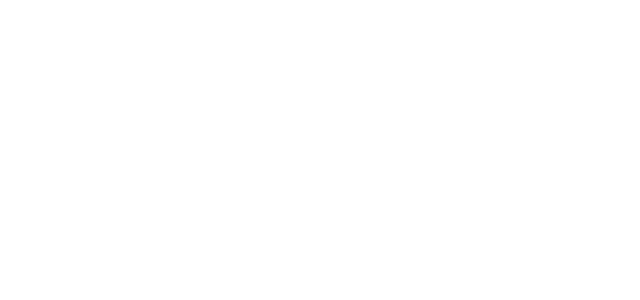
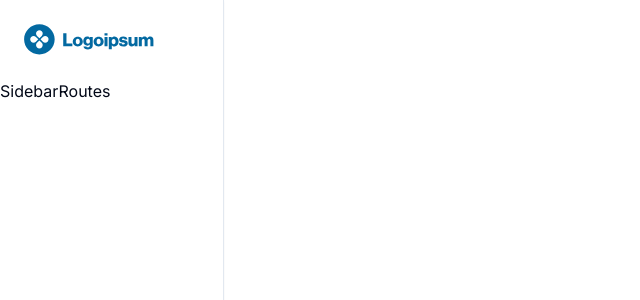
Before and after one commit to a7medhassanmohi/Learning-Platform, a Next.js app: page / in a window 1280 px wide. Shown: the top 300 px of the page, without its empty margins (0-640 px from the left). Built offline with nearby package versions, Linux system fonts and the light colour scheme.

Commit message:
add layoutDashboard

```diff
--- /dev/null
+++ b/app/(dashboard)/_components/Logo.tsx
@@ -0,0 +1,17 @@
+import Image from 'next/image'
+import React from 'react'
+
+type Props = {}
+
+const Logo = (props: Props) => {
+  return (
+    <Image
+      height={130}
+      width={130}
+      alt="logo"
+      src="/logo.svg"
+    />
+  )
+}
+
+export default Logo
--- /dev/null
+++ b/app/(dashboard)/_components/Sidebar.tsx
@@ -0,0 +1,20 @@
+import React from 'react'
+import Logo from './Logo'
+import SidebarRoutes from './SidebarRoutes'
+
+type Props = {}
+
+const Sidebar = (props: Props) => {
+  return (
+    <div className="h-full border-r flex flex-col overflow-y-auto bg-white shadow-sm">
+    <div className="p-6">
+      <Logo />
+    </div>
+    <div className="flex flex-col w-full">
+      <SidebarRoutes />
+    </div>
+  </div>
+  )
+}
+
+export default Sidebar
--- /dev/null
+++ b/app/(dashboard)/_components/SidebarRoutes.tsx
@@ -0,0 +1,11 @@
+import React from 'react'
+
+type Props = {}
+
+const SidebarRoutes = (props: Props) => {
+  return (
+    <div>SidebarRoutes</div>
+  )
+}
+
+export default SidebarRoutes
--- /dev/null
+++ b/app/(dashboard)/layout.tsx
@@ -0,0 +1,21 @@
+import React, { ReactNode } from 'react'
+import Sidebar from './_components/Sidebar'
+
+type Props = {
+    children:ReactNode
+}
+
+const DashboardLayout = ({children}: Props) => {
+  return (
+    <div className="h-full">
+        <div className="hidden md:flex h-full w-56 flex-col fixed inset-y-0 z-50">
+        <Sidebar />
+      </div>
+      <main className="md:pl-56 pt-[80px] h-full">
+        {children}
+      </main>
+    </div>
+  )
+}
+
+export default DashboardLayout
```
Also changed, not shown: public/logo.svg (added).
